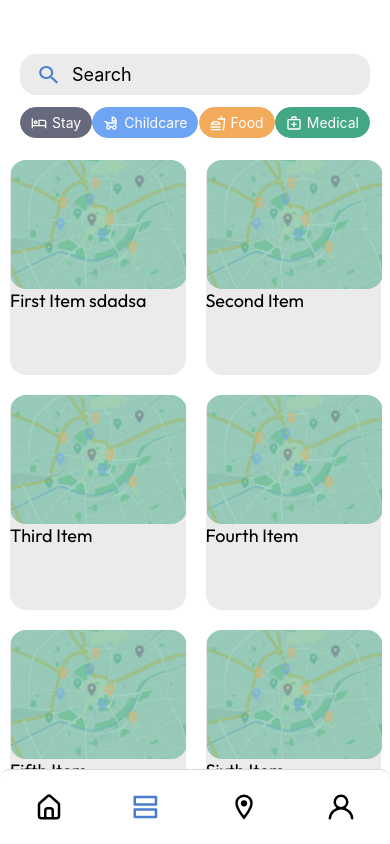
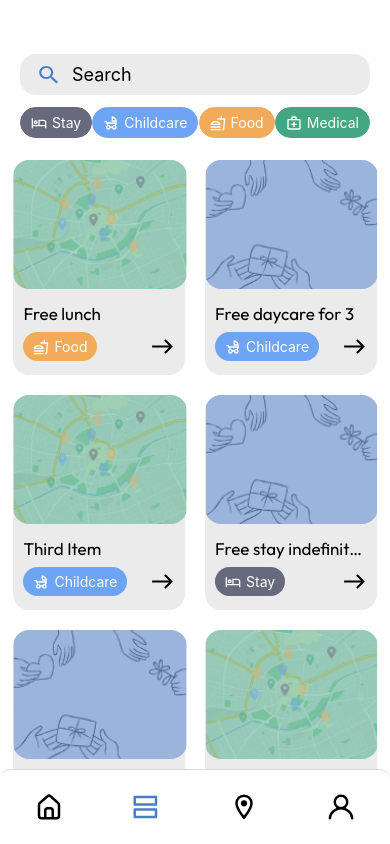
Before and after one commit to RaduBogdan98/Shelter-App, a React Native app in the folder Sources/Mobile/ShelterMobile/: screen /Feed in a window 390 px wide. Built offline with nearby package versions, Linux system fonts and the light colour scheme.

Commit message:
Finished FeedScreen

```diff
--- a/Sources/Mobile/ShelterMobile/assets/icons/childcareFilter.js
+++ b/Sources/Mobile/ShelterMobile/assets/icons/childcareFilter.js
@@ -11,7 +11,7 @@ const ChildcareIcon = (props) => (
     >
         <Path
             d="M8.667 1.333v5.334H14a5.332 5.332 0 0 0-5.333-5.334Zm1.333 4v-2.44c1.133.4 2.033 1.3 2.44 2.44H10Zm-5.707 2L3.66 6H1.333v1.333h1.48s1.26 2.714 1.414 2.947A2.326 2.326 0 0 0 3 12.333a2.336 2.336 0 0 0 2.333 2.334 2.329 2.329 0 0 0 2.307-2h1.387c.16 1.133 1.133 2 2.306 2a2.336 2.336 0 0 0 2.334-2.334c0-.693-.307-1.313-.787-1.74.7-.9 1.12-2.033 1.12-3.26H4.293Zm1.04 6c-.553 0-1-.446-1-1 0-.553.447-1 1-1 .554 0 1 .447 1 1 0 .554-.446 1-1 1Zm6 0c-.553 0-1-.446-1-1 0-.553.447-1 1-1 .554 0 1 .447 1 1 0 .554-.446 1-1 1Zm.494-3.56-.194.247a2.337 2.337 0 0 0-2.407 1.313H7.44c-.333-.693-1-1.2-1.787-1.313l-.293-.447c-.067-.113-.227-.46-.447-.906h7.527a3.93 3.93 0 0 1-.613 1.106Z"
-            fill={props.fill}
+            fill={props.fill || "#fff"}
         />
     </Svg>
 )
--- a/Sources/Mobile/ShelterMobile/assets/icons/foodFilter.js
+++ b/Sources/Mobile/ShelterMobile/assets/icons/foodFilter.js
@@ -11,7 +11,7 @@ const FoodIcon = (props) => (
     >
         <Path
             d="M.667 14.653c0 .374.3.674.673.674H10c.373 0 .673-.3.673-.674V14H.667v.653Zm5-8.66c-2.5 0-5 1.34-5 4.007h10c0-2.667-2.5-4.007-5-4.007ZM2.413 8.667c.74-1.034 2.314-1.34 3.254-1.34s2.513.306 3.253 1.34H2.413ZM.667 11.333h10v1.334h-10v-1.334Zm11.333-8V.667h-1.333v2.666H7.333l.154 1.334h6.373L12.927 14H12v1.333h1.147c.56 0 1.02-.433 1.086-.98l1.1-11.02H12Z"
-            fill={props.fill}
+            fill={props.fill || "#fff"}
         />
     </Svg>
 )
--- a/Sources/Mobile/ShelterMobile/assets/icons/medicalFilter.js
+++ b/Sources/Mobile/ShelterMobile/assets/icons/medicalFilter.js
@@ -11,11 +11,11 @@ const MedicalIcon = (props) => (
     >
         <Path
             d="M13.333 4h-2.666V2.667c0-.734-.6-1.334-1.334-1.334H6.667c-.734 0-1.334.6-1.334 1.334V4H2.667c-.734 0-1.334.6-1.334 1.333v8c0 .734.6 1.334 1.334 1.334h10.666c.734 0 1.334-.6 1.334-1.334v-8c0-.733-.6-1.333-1.334-1.333ZM6.667 2.667h2.666V4H6.667V2.667Zm6.666 10.666H2.667v-8h10.666v8Z"
-            fill={props.fill}
+            fill={props.fill || "#fff"}
         />
         <Path
             d="M8.667 6.667H7.333v2h-2V10h2v2h1.334v-2h2V8.667h-2v-2Z"
-            fill={props.fill}
+            fill={props.fill || "#fff"}
         />
     </Svg>
 )
--- a/Sources/Mobile/ShelterMobile/assets/icons/stayFilter.js
+++ b/Sources/Mobile/ShelterMobile/assets/icons/stayFilter.js
@@ -11,7 +11,7 @@ const StayIcon = (props) => (
     >
         <Path
             d="M4.667 9.333c1.106 0 2-.893 2-2 0-1.106-.894-2-2-2-1.107 0-2 .894-2 2 0 1.107.893 2 2 2Zm0-2.666c.366 0 .666.3.666.666 0 .367-.3.667-.666.667A.669.669 0 0 1 4 7.333c0-.366.3-.666.667-.666Zm8-2H7.333V10H2V3.333H.667v10H2v-2h12v2h1.333v-6a2.666 2.666 0 0 0-2.666-2.666ZM14 10H8.667V6h4C13.4 6 14 6.6 14 7.333V10Z"
-            fill={props.fill}
+            fill={props.fill || "#fff"}
         />
     </Svg>
 )
--- a/Sources/Mobile/ShelterMobile/src/components/Button.js
+++ b/Sources/Mobile/ShelterMobile/src/components/Button.js
@@ -18,13 +18,13 @@ const Button = (props) => {
 const styles = StyleSheet.create({
     defaultTextStyle: {
         color: style.white,
-        fontSize: 20, //TODO: Move to style
+        fontSize: 20,
         fontFamily: 'medium'
     },
     defaultContainerStyle: {
         backgroundColor: style.primaryBlue,
         borderRadius: 16,
-        height: 50,
+        paddingVertical: 14,
         width: '90%',
         alignItems: 'center',
         justifyContent: 'center',
--- a/Sources/Mobile/ShelterMobile/src/components/FilterButtons.js
+++ b/Sources/Mobile/ShelterMobile/src/components/FilterButtons.js
@@ -123,7 +123,6 @@ const styles = StyleSheet.create({
         borderWidth: 1,
     },
     label: {
-        fontSize: 14,
         paddingLeft: 5,
     },
     colorWhite: {
--- a/Sources/Mobile/ShelterMobile/src/components/ItemCard.js
+++ b/Sources/Mobile/ShelterMobile/src/components/ItemCard.js
@@ -1,5 +1,7 @@
+import React from "react";
 import { StyleSheet, Text, View, TouchableOpacity, Image } from "react-native";
-import React from "react";
+import StatusTag from "../components/StatusTag";
+import { NextIcon } from "../../assets/icons";
 import { style } from "../resources/colors";
 
 const navigateToDetailsPage = () => {
@@ -8,9 +10,15 @@ const navigateToDetailsPage = () => {
 
 const ItemCard = (props) => {
     return (
-        <TouchableOpacity style={styles.item} onPress={navigateToDetailsPage()}>
+        <TouchableOpacity style={styles.item} onPress={navigateToDetailsPage}>
             <Image source={props.image} style={styles.imageStyle} />
-            <Text style={styles.title}>{props.title}</Text>
+            <View style={styles.info}>
+                <Text style={styles.title} numberOfLines={1}>{props.title}</Text>
+                <View style={styles.actionRow}>
+                    <StatusTag category={props.category} />
+                    <NextIcon />
+                </View>
+            </View>
         </TouchableOpacity>
     );
 };
@@ -20,15 +28,14 @@ export default ItemCard;
 const styles = StyleSheet.create({
     item: {
         height: 215,
-        width: "45%",
+        width: "44%",
         backgroundColor: style.baseGray25,
         margin: 10,
         borderRadius: 16,
         alignItems: 'flex-start',
-        justifyContent: "flex-start",
     },
     title: {
-        fontSize: 18,
+        fontSize: 17,
         fontFamily: 'regular',
     },
     imageStyle: {
@@ -36,4 +43,15 @@ const styles = StyleSheet.create({
         height: "60%",
         borderRadius: 16,
     },
+    info: {
+        flex: 1,
+        width: "100%",
+        padding: 10,
+        justifyContent: 'space-around'
+    },
+    actionRow: {
+        flexDirection: "row",
+        alignItems: "center",
+        justifyContent: "space-between",
+    }
 });
--- /dev/null
+++ b/Sources/Mobile/ShelterMobile/src/components/StatusTag.js
@@ -0,0 +1,62 @@
+import React from "react";
+import { StyleSheet, Text, View } from "react-native";
+import {
+    StayIcon,
+    ChildcareIcon,
+    FoodIcon,
+    MedicalIcon,
+} from "../../assets/icons";
+import { style } from "../resources/colors";
+
+const getIcon = (category) => {
+    switch (category) {
+        case "Stay":
+            return <StayIcon />;
+        case "Childcare":
+            return <ChildcareIcon />;
+        case "Food":
+            return <FoodIcon />;
+        case "Medical":
+            return <MedicalIcon />;
+    }
+};
+
+const getBackgroundColor = (category) => {
+    switch (category) {
+        case "Stay":
+            return style.darkGray;
+        case "Childcare":
+            return style.secondaryBlue;
+        case "Food":
+            return style.accentOrange;
+        case "Medical":
+            return style.accentGreen;
+    }
+};
+
+const TagStatus = (props) => {
+    const styles = StyleSheet.create({
+        container: {
+            flexDirection: "row",
+            alignItems: "center",
+            justifyContent: "center",
+            paddingVertical: 6,
+            paddingHorizontal: 10,
+            borderRadius: 16,
+            backgroundColor: getBackgroundColor(props.category),
+        },
+        label: {
+            paddingLeft: 5,
+            color: style.white,
+        },
+    });
+
+    return (
+        <View style={styles.container}>
+            {getIcon(props.category)}
+            <Text style={styles.label}>{props.category}</Text>
+        </View>
+    );
+};
+
+export default TagStatus;
--- a/Sources/Mobile/ShelterMobile/src/components/index.js
+++ b/Sources/Mobile/ShelterMobile/src/components/index.js
@@ -4,5 +4,6 @@ import SearchBar from './SearchBar';
 import FilterButtons from './FilterButtons';
 import NewsCard from './NewsCard';
 import ItemCard from './ItemCard';
+import StatusTag from './StatusTag';
 
-export { Button, MainCard, SearchBar, FilterButtons, NewsCard, ItemCard };
+export { Button, MainCard, SearchBar, FilterButtons, NewsCard, ItemCard, StatusTag };
--- a/Sources/Mobile/ShelterMobile/src/navigation/BottomTabNavigator.js
+++ b/Sources/Mobile/ShelterMobile/src/navigation/BottomTabNavigator.js
@@ -1,4 +1,5 @@
 import * as React from 'react';
+import { Platform } from 'react-native';
 import { NavigationContainer } from '@react-navigation/native';
 import { createBottomTabNavigator } from '@react-navigation/bottom-tabs';
 import HomeScreen from '../pages/HomeScreen';
@@ -7,7 +8,6 @@ import MapScreen from '../pages/MapScreen';
 import ProfileScreen from '../pages/ProfileScreen';
 import { HomeIcon, FeedIcon, MapIcon, ProfileIcon } from '../../assets/bottomTabIcons';
 import { style } from '../resources/colors';
-import { Platform } from 'react-native';
 
 const Tab = createBottomTabNavigator();
 
--- a/Sources/Mobile/ShelterMobile/src/pages/FeedScreen.js
+++ b/Sources/Mobile/ShelterMobile/src/pages/FeedScreen.js
@@ -7,44 +7,44 @@ import { style } from "../resources/colors";
 const DATA = [
     {
         id: "bd7acbea-c1b1-46c2-aed5-3ad53abb28ba",
-        title: "First Item sdadsa",
-        category: "food",
+        title: "Free lunch",
+        category: "Food",
         image: require("../../assets/goToMap.png"),
     },
     {
         id: "3ac68afc-c605-48d3-a4f8-fbd91aa97f63",
-        title: "Second Item",
-        category: "childcare",
-        image: require("../../assets/goToMap.png"),
+        title: "Free daycare for 3",
+        category: "Childcare",
+        image: require("../../assets/findHelp.png"),
     },
     {
         id: "58694a0f-3da1-471f-bd96-145571e29d72",
         title: "Third Item",
-        category: "childcare",
+        category: "Childcare",
         image: require("../../assets/goToMap.png"),
     },
     {
         id: "59694a0f-3da1-471f-bd96-145571e2943",
-        title: "Fourth Item",
-        category: "stay",
-        image: require("../../assets/goToMap.png"),
+        title: "Free stay indefinitely",
+        category: "Stay",
+        image: require("../../assets/findHelp.png"),
     },
     {
         id: "59694a0f-3da1-471f-bd96-145571e14134",
-        title: "Fifth Item",
-        category: "medical",
-        image: require("../../assets/goToMap.png"),
+        title: "Medical services",
+        category: "Medical",
+        image: require("../../assets/findHelp.png"),
     },
     {
         id: "59694421421141f-bd96-14557bbnur1e29d72",
-        title: "Sixth Item",
-        category: "food",
+        title: "Homemade dinner",
+        category: "Food",
         image: require("../../assets/goToMap.png"),
     },
     {
         id: "59694a0f-3da1-471f-bd9ghjh6-145571e29dsa72",
         title: "Seventh Item",
-        category: "stay",
+        category: "Stay",
         image: require("../../assets/goToMap.png"),
     },
 ];
@@ -83,7 +83,7 @@ export default FeedScreen;
 const styles = StyleSheet.create({
     container: {
         flex: 1,
-        backgroundColor: "#fff",
+        backgroundColor: style.white,
         alignItems: "center",
         justifyContent: "flex-start",
     },
@@ -97,24 +97,7 @@ const styles = StyleSheet.create({
         paddingBottom: 0,
         backgroundColor: style.white,
     },
-    item: {
-        height: 215,
-        width: "45%",
-        backgroundColor: '#f9c2ff',
-        margin: 10,
+    listContainer: {
+        justifyContent: 'center',
     },
-    title: {
-        fontSize: 32,
-    },
-    listContainer: {
-        // flex: 1,
-        // width: "100%",
-        // paddingHorizontal: 10,
-        // backgroundColor: 'green',
-        // justifyContent: 'center',
-    },
-    list: {
-        // flex: 1,
-        // width: "100%",
-    }
 });
--- a/Sources/Mobile/ShelterMobile/src/pages/ProfileScreen.js
+++ b/Sources/Mobile/ShelterMobile/src/pages/ProfileScreen.js
@@ -1,12 +1,25 @@
-import * as React from "react";
-import { Text, View } from "react-native";
+import React from "react";
+import { StyleSheet, Text, View } from "react-native";
+import { Button } from "../components";
+import { strings } from "../resources/strings";
+import { style } from "../resources/colors";
 
 const ProfileScreen = () => {
     return (
-        <View>
-            <Text>Profile Screen!</Text>
+        <View style={styles.container}>
+            <Text>ProfileScreen</Text>
+            <Button text={strings.become_a_provider} />
         </View>
-    )
-}
+    );
+};
 
 export default ProfileScreen;
+
+const styles = StyleSheet.create({
+    container: {
+        flex: 1,
+        backgroundColor: style.white,
+        alignItems: "center",
+        justifyContent: "center",
+    },
+});
```
